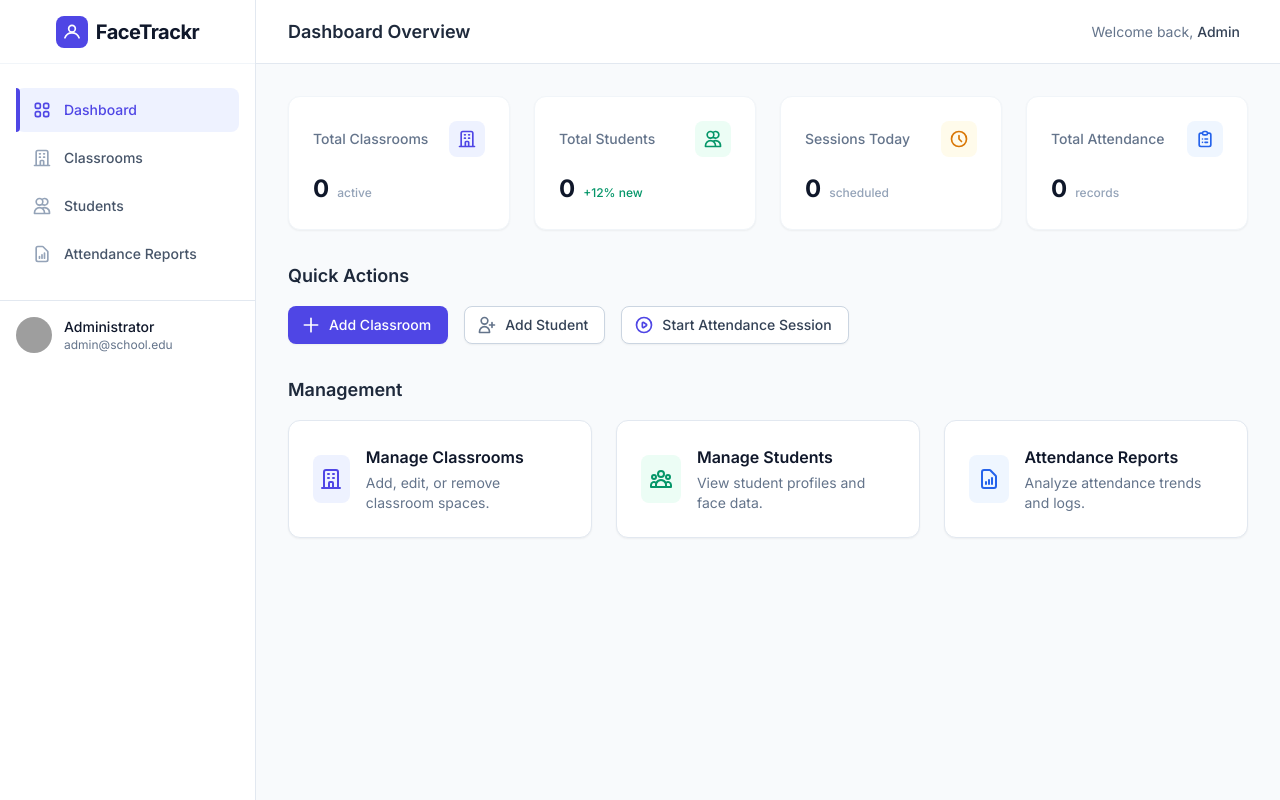
After one commit to KunjPanchal06/Face-Attendance-System, a Django app: page / in a window 1280 px wide. The commit adds this page. Run offline with Django 5.2, Linux system fonts and the light colour scheme; the visitor is signed in with stand-in values (Sample User, id 1); data that the repository does not hold is empty; some libraries are stand-ins or nearby versions; grey boxes are pictures that could not be loaded.

Commit message:
Classrooms updated dynamically

```diff
--- a/classrooms/templates/classrooms/classroom_create.html
+++ b/classrooms/templates/classrooms/classroom_create.html
@@ -71,7 +71,7 @@
 
             <!-- Nav Links -->
             <nav class="flex-1 px-4 py-6 space-y-1 overflow-y-auto">
-                <a href="#" class="flex items-center px-4 py-3 text-sm font-medium text-slate-600 rounded-lg hover:bg-slate-50 hover:text-brand-600 transition-colors group">
+                <a href="{% url 'dashboard' %}" class="flex items-center px-4 py-3 text-sm font-medium text-slate-600 rounded-lg hover:bg-slate-50 hover:text-brand-600 transition-colors group">
                     <svg class="mr-3 h-5 w-5 text-slate-400 group-hover:text-brand-500" fill="none" viewBox="0 0 24 24" stroke="currentColor">
                         <path stroke-linecap="round" stroke-linejoin="round" stroke-width="2" d="M4 6a2 2 0 012-2h2a2 2 0 012 2v2a2 2 0 01-2 2H6a2 2 0 01-2-2V6zM14 6a2 2 0 012-2h2a2 2 0 012 2v2a2 2 0 01-2 2h-2a2 2 0 01-2-2V6zM4 16a2 2 0 012-2h2a2 2 0 012 2v2a2 2 0 01-2 2H6a2 2 0 01-2-2v-2zM14 16a2 2 0 012-2h2a2 2 0 012 2v2a2 2 0 01-2 2h-2a2 2 0 01-2-2v-2z" />
                     </svg>
@@ -79,7 +79,7 @@
                 </a>
 
                 <!-- Active Classrooms -->
-                <a href="#" class="flex items-center px-4 py-3 text-sm font-medium text-brand-600 bg-brand-50 rounded-lg group relative">
+                <a href="{% url 'classroom_list' %}" class="flex items-center px-4 py-3 text-sm font-medium text-brand-600 bg-brand-50 rounded-lg group relative">
                     <div class="absolute inset-y-0 left-0 w-1 bg-brand-600 rounded-r-full"></div>
                     <svg class="mr-3 h-5 w-5 text-brand-600" fill="none" viewBox="0 0 24 24" stroke="currentColor">
                         <path stroke-linecap="round" stroke-linejoin="round" stroke-width="2" d="M19 21V5a2 2 0 00-2-2H7a2 2 0 00-2 2v16m14 0h2m-2 0h-5m-9 0H3m2 0h5M9 7h1m-1 4h1m4-4h1m-1 4h1m-5 10v-5a1 1 0 011-1h2a1 1 0 011 1v5m-4 0h4" />
--- a/face_attendance/settings.py
+++ b/face_attendance/settings.py
@@ -59,7 +59,7 @@ ROOT_URLCONF = 'face_attendance.urls'
 TEMPLATES = [
     {
         'BACKEND': 'django.template.backends.django.DjangoTemplates',
-        'DIRS': [],
+        'DIRS': [BASE_DIR / 'templates'],
         'APP_DIRS': True,
         'OPTIONS': {
             'context_processors': [
--- a/face_attendance/urls.py
+++ b/face_attendance/urls.py
@@ -16,9 +16,11 @@ Including another URLconf
 """
 from django.contrib import admin
 from django.urls import path, include
+from users.views import dashboard_view
 
 urlpatterns = [
     path('admin/', admin.site.urls),
+    path('', dashboard_view, name='dashboard'),
     path('users/', include('users.urls')),
     path('classrooms/', include('classrooms.urls')),
 ]
--- /dev/null
+++ b/templates/dashboard.html
@@ -0,0 +1,305 @@
+<!DOCTYPE html>
+<html lang="en">
+<head>
+    <meta charset="UTF-8">
+    <meta name="viewport" content="width=device-width, initial-scale=1.0">
+    <title>Dashboard - FaceTrackr</title>
+
+    <!-- Tailwind CSS -->
+    <script src="https://cdn.tailwindcss.com"></script>
+
+    <!-- Google Fonts: Inter -->
+    <link href="https://fonts.googleapis.com/css2?family=Inter:wght@300;400;500;600;700&display=swap" rel="stylesheet">
+
+    <!-- Tailwind Config -->
+    <script>
+        tailwind.config = {
+            theme: {
+                extend: {
+                    fontFamily: {
+                        sans: ['Inter', 'sans-serif'],
+                    },
+                    colors: {
+                        brand: {
+                            50: '#eef2ff',
+                            100: '#e0e7ff',
+                            500: '#6366f1',
+                            600: '#4f46e5',
+                            700: '#4338ca',
+                        }
+                    }
+                }
+            }
+        }
+    </script>
+</head>
+<body class="bg-slate-50 font-sans text-slate-900">
+
+    <!-- Mobile Header -->
+    <div class="lg:hidden bg-white shadow-sm h-16 flex items-center justify-between px-4 sticky top-0 z-20">
+        <div class="flex items-center">
+            <button onclick="toggleSidebar()" class="text-slate-500 hover:text-brand-600 focus:outline-none">
+                <svg class="h-6 w-6" fill="none" viewBox="0 0 24 24" stroke="currentColor">
+                    <path stroke-linecap="round" stroke-linejoin="round" stroke-width="2" d="M4 6h16M4 12h16M4 18h16" />
+                </svg>
+            </button>
+            <span class="ml-3 font-bold text-lg text-slate-800">FaceTrackr</span>
+        </div>
+        <div class="h-8 w-8 rounded-full bg-brand-100 flex items-center justify-center text-brand-600 font-bold text-sm">
+            A
+        </div>
+    </div>
+
+    <div class="flex h-screen overflow-hidden">
+
+        <!-- Sidebar -->
+        <aside id="sidebar" class="fixed inset-y-0 left-0 z-10 w-64 bg-white border-r border-slate-200 transform -translate-x-full lg:translate-x-0 transition-transform duration-300 ease-in-out lg:static lg:block">
+            <!-- Sidebar Logo -->
+            <div class="flex items-center justify-center h-16 border-b border-slate-100">
+                <div class="flex items-center gap-2">
+                    <div class="bg-brand-600 text-white p-1.5 rounded-lg">
+                        <svg xmlns="http://www.w3.org/2000/svg" class="h-5 w-5" fill="none" viewBox="0 0 24 24" stroke="currentColor">
+                            <path stroke-linecap="round" stroke-linejoin="round" stroke-width="2" d="M12 4a4 4 0 100 8 4 4 0 000-8z" />
+                            <path stroke-linecap="round" stroke-linejoin="round" stroke-width="2" d="M3.5 19a9 9 0 0117 0" />
+                        </svg>
+                    </div>
+                    <span class="text-xl font-bold tracking-tight text-slate-900">FaceTrackr</span>
+                </div>
+            </div>
+
+            <!-- Nav Links -->
+            <nav class="flex-1 px-4 py-6 space-y-1 overflow-y-auto">
+                <!-- Active Dashboard Link -->
+                <a href="#" class="flex items-center px-4 py-3 text-sm font-medium text-brand-600 bg-brand-50 rounded-lg group relative">
+                    <div class="absolute inset-y-0 left-0 w-1 bg-brand-600 rounded-r-full"></div>
+                    <svg class="mr-3 h-5 w-5 text-brand-600" fill="none" viewBox="0 0 24 24" stroke="currentColor">
+                        <path stroke-linecap="round" stroke-linejoin="round" stroke-width="2" d="M4 6a2 2 0 012-2h2a2 2 0 012 2v2a2 2 0 01-2 2H6a2 2 0 01-2-2V6zM14 6a2 2 0 012-2h2a2 2 0 012 2v2a2 2 0 01-2 2h-2a2 2 0 01-2-2V6zM4 16a2 2 0 012-2h2a2 2 0 012 2v2a2 2 0 01-2 2H6a2 2 0 01-2-2v-2zM14 16a2 2 0 012-2h2a2 2 0 012 2v2a2 2 0 01-2 2h-2a2 2 0 01-2-2v-2z" />
+                    </svg>
+                    Dashboard
+                </a>
+
+                <a href="{% url 'classroom_list' %}" class="flex items-center px-4 py-3 text-sm font-medium text-slate-600 rounded-lg hover:bg-slate-50 hover:text-brand-600 transition-colors group">
+                    <svg class="mr-3 h-5 w-5 text-slate-400 group-hover:text-brand-500" fill="none" viewBox="0 0 24 24" stroke="currentColor">
+                        <path stroke-linecap="round" stroke-linejoin="round" stroke-width="2" d="M19 21V5a2 2 0 00-2-2H7a2 2 0 00-2 2v16m14 0h2m-2 0h-5m-9 0H3m2 0h5M9 7h1m-1 4h1m4-4h1m-1 4h1m-5 10v-5a1 1 0 011-1h2a1 1 0 011 1v5m-4 0h4" />
+                    </svg>
+                    Classrooms
+                </a>
+
+                <a href="#" class="flex items-center px-4 py-3 text-sm font-medium text-slate-600 rounded-lg hover:bg-slate-50 hover:text-brand-600 transition-colors group">
+                    <svg class="mr-3 h-5 w-5 text-slate-400 group-hover:text-brand-500" fill="none" viewBox="0 0 24 24" stroke="currentColor">
+                        <path stroke-linecap="round" stroke-linejoin="round" stroke-width="2" d="M12 4.354a4 4 0 110 5.292M15 21H3v-1a6 6 0 0112 0v1zm0 0h6v-1a6 6 0 00-9-5.197M13 7a4 4 0 11-8 0 4 4 0 018 0z" />
+                    </svg>
+                    Students
+                </a>
+
+                <a href="#" class="flex items-center px-4 py-3 text-sm font-medium text-slate-600 rounded-lg hover:bg-slate-50 hover:text-brand-600 transition-colors group">
+                    <svg class="mr-3 h-5 w-5 text-slate-400 group-hover:text-brand-500" fill="none" viewBox="0 0 24 24" stroke="currentColor">
+                        <path stroke-linecap="round" stroke-linejoin="round" stroke-width="2" d="M9 17v-2m3 2v-4m3 4v-6m2 10H7a2 2 0 01-2-2V5a2 2 0 012-2h5.586a1 1 0 01.707.293l5.414 5.414a1 1 0 01.293.707V19a2 2 0 01-2 2z" />
+                    </svg>
+                    Attendance Reports
+                </a>
+            </nav>
+
+            <!-- User Profile -->
+            <div class="border-t border-slate-200 p-4">
+                <div class="flex items-center gap-3">
+                    <img class="h-9 w-9 rounded-full object-cover ring-2 ring-white" src="https://ui-avatars.com/api/?name=Admin+User&background=6366f1&color=fff" alt="User avatar">
+                    <div class="flex-1 min-w-0">
+                        <p class="text-sm font-medium text-slate-900 truncate">Administrator</p>
+                        <p class="text-xs text-slate-500 truncate">admin@school.edu</p>
+                    </div>
+                </div>
+            </div>
+        </aside>
+
+        <!-- Main Content -->
+        <main class="flex-1 flex flex-col h-screen overflow-hidden relative">
+
+            <!-- Mobile Sidebar Overlay -->
+            <div id="sidebarOverlay" onclick="toggleSidebar()" class="fixed inset-0 bg-slate-900/50 z-0 hidden lg:hidden transition-opacity opacity-0"></div>
+
+            <!-- Top Header -->
+            <header class="hidden lg:flex items-center justify-between h-16 bg-white border-b border-slate-200 px-8">
+                <h1 class="text-lg font-semibold text-slate-800">Dashboard Overview</h1>
+                <div class="flex items-center gap-4">
+                    <div class="text-sm text-slate-500 mr-2">
+                        Welcome back, <span class="font-medium text-slate-700">Admin</span>
+                    </div>
+                </div>
+            </header>
+
+            <!-- Content Area -->
+            <div class="flex-1 overflow-y-auto bg-slate-50 p-4 lg:p-8">
+
+                <!-- 1. Stats Grid -->
+                <div class="grid grid-cols-1 md:grid-cols-2 lg:grid-cols-4 gap-6 mb-8">
+
+                    <!-- Card: Total Classrooms -->
+                    <div class="bg-white p-6 rounded-xl shadow-sm border border-slate-100 hover:shadow-md transition-shadow">
+                        <div class="flex items-center justify-between mb-4">
+                            <h3 class="text-sm font-medium text-slate-500">Total Classrooms</h3>
+                            <div class="p-2 bg-indigo-50 rounded-lg text-brand-600">
+                                <svg class="h-5 w-5" fill="none" viewBox="0 0 24 24" stroke="currentColor">
+                                    <path stroke-linecap="round" stroke-linejoin="round" stroke-width="2" d="M19 21V5a2 2 0 00-2-2H7a2 2 0 00-2 2v16m14 0h2m-2 0h-5m-9 0H3m2 0h5M9 7h1m-1 4h1m4-4h1m-1 4h1m-5 10v-5a1 1 0 011-1h2a1 1 0 011 1v5m-4 0h4" />
+                                </svg>
+                            </div>
+                        </div>
+                        <div class="flex items-baseline">
+                            <p class="text-2xl font-bold text-slate-900">{{ total_classrooms }}</p>
+                            <span class="ml-2 text-xs font-medium text-slate-400">active</span>
+                        </div>
+                    </div>
+
+                    <!-- Card: Total Students -->
+                    <div class="bg-white p-6 rounded-xl shadow-sm border border-slate-100 hover:shadow-md transition-shadow">
+                        <div class="flex items-center justify-between mb-4">
+                            <h3 class="text-sm font-medium text-slate-500">Total Students</h3>
+                            <div class="p-2 bg-emerald-50 rounded-lg text-emerald-600">
+                                <svg class="h-5 w-5" fill="none" viewBox="0 0 24 24" stroke="currentColor">
+                                    <path stroke-linecap="round" stroke-linejoin="round" stroke-width="2" d="M12 4.354a4 4 0 110 5.292M15 21H3v-1a6 6 0 0112 0v1zm0 0h6v-1a6 6 0 00-9-5.197M13 7a4 4 0 11-8 0 4 4 0 018 0z" />
+                                </svg>
+                            </div>
+                        </div>
+                        <div class="flex items-baseline">
+                            <p class="text-2xl font-bold text-slate-900">{{ total_students }}</p>
+                            <span class="ml-2 text-xs font-medium text-emerald-600">+12% new</span>
+                        </div>
+                    </div>
+
+                    <!-- Card: Sessions Today -->
+                    <div class="bg-white p-6 rounded-xl shadow-sm border border-slate-100 hover:shadow-md transition-shadow">
+                        <div class="flex items-center justify-between mb-4">
+                            <h3 class="text-sm font-medium text-slate-500">Sessions Today</h3>
+                            <div class="p-2 bg-amber-50 rounded-lg text-amber-600">
+                                <svg class="h-5 w-5" fill="none" viewBox="0 0 24 24" stroke="currentColor">
+                                    <path stroke-linecap="round" stroke-linejoin="round" stroke-width="2" d="M12 8v4l3 3m6-3a9 9 0 11-18 0 9 9 0 0118 0z" />
+                                </svg>
+                            </div>
+                        </div>
+                        <div class="flex items-baseline">
+                            <p class="text-2xl font-bold text-slate-900">{{ total_sessions_today }}</p>
+                            <span class="ml-2 text-xs font-medium text-slate-400">scheduled</span>
+                        </div>
+                    </div>
+
+                    <!-- Card: Total Attendance -->
+                    <div class="bg-white p-6 rounded-xl shadow-sm border border-slate-100 hover:shadow-md transition-shadow">
+                        <div class="flex items-center justify-between mb-4">
+                            <h3 class="text-sm font-medium text-slate-500">Total Attendance</h3>
+                            <div class="p-2 bg-blue-50 rounded-lg text-blue-600">
+                                <svg class="h-5 w-5" fill="none" viewBox="0 0 24 24" stroke="currentColor">
+                                    <path stroke-linecap="round" stroke-linejoin="round" stroke-width="2" d="M9 5H7a2 2 0 00-2 2v12a2 2 0 002 2h10a2 2 0 002-2V7a2 2 0 00-2-2h-2M9 5a2 2 0 002 2h2a2 2 0 002-2M9 5a2 2 0 012-2h2a2 2 0 012 2m-3 7h3m-3 4h3m-6-4h.01M9 16h.01" />
+                                </svg>
+                            </div>
+                        </div>
+                        <div class="flex items-baseline">
+                            <p class="text-2xl font-bold text-slate-900">{{ total_attendance }}</p>
+                            <span class="ml-2 text-xs font-medium text-slate-400">records</span>
+                        </div>
+                    </div>
+                </div>
+
+                <!-- 2. Quick Actions -->
+                <div class="mb-8">
+                    <h2 class="text-lg font-semibold text-slate-800 mb-4">Quick Actions</h2>
+                    <div class="flex flex-wrap gap-4">
+                        <a href="{% url 'classroom_create' %}" class="inline-flex items-center justify-center px-4 py-2 border border-transparent text-sm font-medium rounded-lg text-white bg-brand-600 hover:bg-brand-700 shadow-sm hover:shadow transition-all focus:outline-none focus:ring-2 focus:ring-offset-2 focus:ring-brand-500">
+                            <svg class="mr-2 -ml-1 h-5 w-5" xmlns="http://www.w3.org/2000/svg" fill="none" viewBox="0 0 24 24" stroke="currentColor">
+                                <path stroke-linecap="round" stroke-linejoin="round" stroke-width="2" d="M12 4v16m8-8H4" />
+                            </svg>
+                            Add Classroom
+                        </a>
+
+                        <a href="#" class="inline-flex items-center justify-center px-4 py-2 border border-slate-300 text-sm font-medium rounded-lg text-slate-700 bg-white hover:bg-slate-50 shadow-sm transition-all focus:outline-none focus:ring-2 focus:ring-offset-2 focus:ring-brand-500">
+                            <svg class="mr-2 -ml-1 h-5 w-5 text-slate-500" xmlns="http://www.w3.org/2000/svg" fill="none" viewBox="0 0 24 24" stroke="currentColor">
+                                <path stroke-linecap="round" stroke-linejoin="round" stroke-width="2" d="M18 9v3m0 0v3m0-3h3m-3 0h-3m-2-5a4 4 0 11-8 0 4 4 0 018 0zM3 20a6 6 0 0112 0v1H3v-1z" />
+                            </svg>
+                            Add Student
+                        </a>
+
+                        <a href="#" class="inline-flex items-center justify-center px-4 py-2 border border-slate-300 text-sm font-medium rounded-lg text-slate-700 bg-white hover:bg-slate-50 shadow-sm transition-all focus:outline-none focus:ring-2 focus:ring-offset-2 focus:ring-brand-500">
+                            <svg class="mr-2 -ml-1 h-5 w-5 text-brand-600" xmlns="http://www.w3.org/2000/svg" fill="none" viewBox="0 0 24 24" stroke="currentColor">
+                                <path stroke-linecap="round" stroke-linejoin="round" stroke-width="2" d="M14.752 11.168l-3.197-2.132A1 1 0 0010 9.87v4.263a1 1 0 001.555.832l3.197-2.132a1 1 0 000-1.664z" />
+                                <path stroke-linecap="round" stroke-linejoin="round" stroke-width="2" d="M21 12a9 9 0 11-18 0 9 9 0 0118 0z" />
+                            </svg>
+                            Start Attendance Session
+                        </a>
+                    </div>
+                </div>
+
+                <!-- 3. Dashboard Navigation Cards -->
+                <div class="mb-8">
+                    <h2 class="text-lg font-semibold text-slate-800 mb-4">Management</h2>
+                    <div class="grid grid-cols-1 md:grid-cols-3 gap-6">
+
+                        <!-- Nav Card: Classrooms -->
+                        <a href="{% url 'classroom_list' %}" class="group block bg-white rounded-xl shadow-sm border border-slate-200 p-6 hover:border-brand-300 hover:ring-1 hover:ring-brand-300 hover:shadow-md transition-all">
+                            <div class="flex items-center gap-4">
+                                <div class="h-12 w-12 rounded-lg bg-indigo-50 text-brand-600 flex items-center justify-center group-hover:bg-brand-600 group-hover:text-white transition-colors">
+                                    <svg class="h-6 w-6" fill="none" viewBox="0 0 24 24" stroke="currentColor">
+                                        <path stroke-linecap="round" stroke-linejoin="round" stroke-width="2" d="M19 21V5a2 2 0 00-2-2H7a2 2 0 00-2 2v16m14 0h2m-2 0h-5m-9 0H3m2 0h5M9 7h1m-1 4h1m4-4h1m-1 4h1m-5 10v-5a1 1 0 011-1h2a1 1 0 011 1v5m-4 0h4" />
+                                    </svg>
+                                </div>
+                                <div>
+                                    <h3 class="text-base font-semibold text-slate-900 group-hover:text-brand-600 transition-colors">Manage Classrooms</h3>
+                                    <p class="text-sm text-slate-500 mt-1">Add, edit, or remove classroom spaces.</p>
+                                </div>
+                            </div>
+                        </a>
+
+                        <!-- Nav Card: Students -->
+                        <a href="#" class="group block bg-white rounded-xl shadow-sm border border-slate-200 p-6 hover:border-brand-300 hover:ring-1 hover:ring-brand-300 hover:shadow-md transition-all">
+                            <div class="flex items-center gap-4">
+                                <div class="h-12 w-12 rounded-lg bg-emerald-50 text-emerald-600 flex items-center justify-center group-hover:bg-emerald-600 group-hover:text-white transition-colors">
+                                    <svg class="h-6 w-6" fill="none" viewBox="0 0 24 24" stroke="currentColor">
+                                        <path stroke-linecap="round" stroke-linejoin="round" stroke-width="2" d="M17 20h5v-2a3 3 0 00-5.356-1.857M17 20H7m10 0v-2c0-.656-.126-1.283-.356-1.857M7 20H2v-2a3 3 0 015.356-1.857M7 20v-2c0-.656.126-1.283.356-1.857m0 0a5.002 5.002 0 019.288 0M15 7a3 3 0 11-6 0 3 3 0 016 0zm6 3a2 2 0 11-4 0 2 2 0 014 0zM7 10a2 2 0 11-4 0 2 2 0 014 0z" />
+                                    </svg>
+                                </div>
+                                <div>
+                                    <h3 class="text-base font-semibold text-slate-900 group-hover:text-emerald-600 transition-colors">Manage Students</h3>
+                                    <p class="text-sm text-slate-500 mt-1">View student profiles and face data.</p>
+                                </div>
+                            </div>
+                        </a>
+
+                        <!-- Nav Card: Reports -->
+                        <a href="#" class="group block bg-white rounded-xl shadow-sm border border-slate-200 p-6 hover:border-brand-300 hover:ring-1 hover:ring-brand-300 hover:shadow-md transition-all">
+                            <div class="flex items-center gap-4">
+                                <div class="h-12 w-12 rounded-lg bg-blue-50 text-blue-600 flex items-center justify-center group-hover:bg-blue-600 group-hover:text-white transition-colors">
+                                    <svg class="h-6 w-6" fill="none" viewBox="0 0 24 24" stroke="currentColor">
+                                        <path stroke-linecap="round" stroke-linejoin="round" stroke-width="2" d="M9 17v-2m3 2v-4m3 4v-6m2 10H7a2 2 0 01-2-2V5a2 2 0 012-2h5.586a1 1 0 01.707.293l5.414 5.414a1 1 0 01.293.707V19a2 2 0 01-2 2z" />
+                                    </svg>
+                                </div>
+                                <div>
+                                    <h3 class="text-base font-semibold text-slate-900 group-hover:text-blue-600 transition-colors">Attendance Reports</h3>
+                                    <p class="text-sm text-slate-500 mt-1">Analyze attendance trends and logs.</p>
+                                </div>
+                            </div>
+                        </a>
+
+                    </div>
+                </div>
+
+            </div>
+        </main>
+    </div>
+
+    <!-- Toggle Sidebar Script -->
+    <script>
+        function toggleSidebar() {
+            const sidebar = document.getElementById('sidebar');
+            const overlay = document.getElementById('sidebarOverlay');
+
+            if (sidebar.classList.contains('-translate-x-full')) {
+                sidebar.classList.remove('-translate-x-full');
+                overlay.classList.remove('hidden');
+                setTimeout(() => overlay.classList.remove('opacity-0'), 10);
+            } else {
+                sidebar.classList.add('-translate-x-full');
+                overlay.classList.add('opacity-0');
+                setTimeout(() => overlay.classList.add('hidden'), 300);
+            }
+        }
+    </script>
+</body>
+</html>
--- a/users/urls.py
+++ b/users/urls.py
@@ -1,7 +1,10 @@
 from django.urls import path
-from . import views
+from .views import login_view, logout_view, dashboard_view
 
 urlpatterns = [
-    path('login/', views.login_view, name = 'login'),
-    path('logout/', views.logout_view, name = 'logout'),
+    path('login/', login_view, name = 'login'),
+    path('logout/', logout_view, name = 'logout'),
+
+    path('dashboard/', dashboard_view, name='admin_dashboard'),
+    path('dashboard/', dashboard_view, name='student_dashboard'),
 ]
--- a/users/views.py
+++ b/users/views.py
@@ -1,7 +1,12 @@
 from django.shortcuts import render, redirect
 from django.contrib.auth import authenticate, login, logout
 from django.contrib import messages
-from .models import UserRole
+from .models import UserRole, StudentProfile
+from classrooms.models import Classroom
+# from attendance.models import AttendanceSession, AttendanceRecord
+from django.utils.timezone import now
+from django.contrib.auth.decorators import login_required
+
 
 # Create your views here.
 
@@ -15,12 +20,18 @@ def login_view(request):
         if user is not None:
             login(request, user)
 
-            role = UserRole.objects.get(user=user).role
+            # FIX: safe role fetching
+            user_role = UserRole.objects.filter(user=user).first()
 
-            if role == 'admin':
-                return redirect('/admin_dashboard')
+            if user_role is None:
+                # Default role
+                return redirect('dashboard')
+
+            if user_role.role == 'admin':
+                return redirect('dashboard')
             else:
-                return redirect('/student_dashboard')
+                return redirect('dashboard')
+
         else:
             messages.error(request, 'Invalid username or password')
 
@@ -29,3 +40,19 @@ def login_view(request):
 def logout_view(request):
     logout(request)
     return redirect('/users/login')
+
+@login_required(login_url='/users/login')
+def dashboard_view(request):
+    total_classrooms = Classroom.objects.count()
+    total_students = StudentProfile.objects.count()
+    total_sessions_today = 0
+    total_attendance = 0
+
+    context = {
+        'total_classrooms': total_classrooms,
+        'total_students': total_students,
+        'total_sessions_today': total_sessions_today,
+        'total_attendance': total_attendance,
+    }
+
+    return render(request, 'dashboard.html', context)
```
Also changed, not shown: users/templates/users/login.html (+13 -42 lines).
